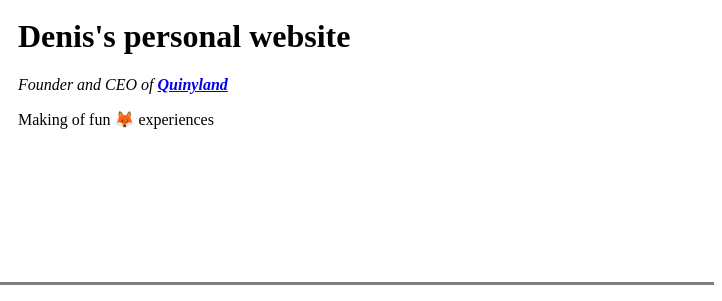
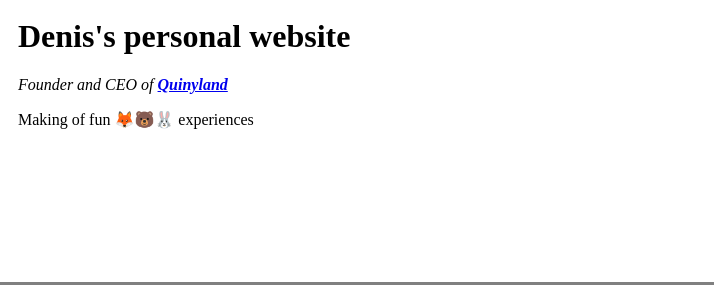
Before and after one commit to denismq2468/cv, a plain HTML site: page index.html in a window 1280 px wide. Shown: the part 141-442 px from the top of the page, 558-1280 px from the left. Drawn offline with Linux system fonts and the light colour scheme.

Commit message:
Add files via upload

```diff
--- a/index.html
+++ b/index.html
@@ -13,7 +13,7 @@
       <td>
         <h1>Denis's personal website</h1>
         <p><em>Founder and CEO of <strong><a href="https://www.wired.com/">Quinyland</a></strong></em></p>
-        <p>Making of fun 🦊 experiences</p>
+        <p>Making of fun 🦊🐻🐰 experiences</p>
       </td>
   </table>
 
```
